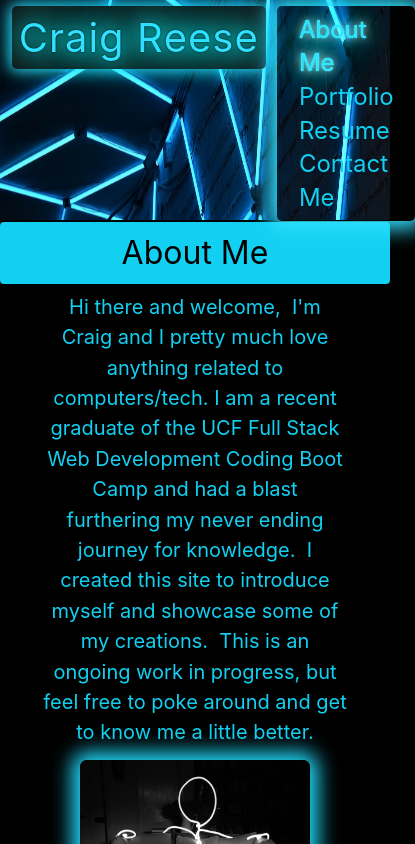
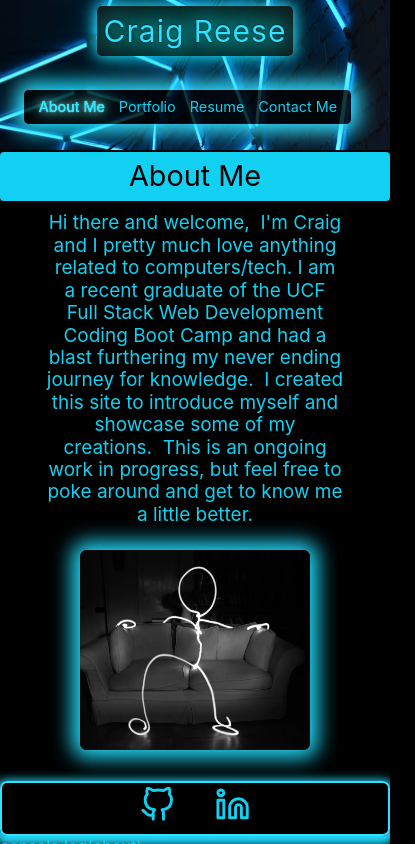
Before and after one commit to Stickkman/StickkmansReactPortfolio20, a React (Create React App) app: page / in a window 390 px wide. Shown: the top 844 px of the page, 415 px wide, since content can reach past the window. Built offline with nearby package versions, Linux system fonts and the light colour scheme.

Commit message:
added mediaQueries for navbar, page titles, about text and footer

```diff
--- a/src/style/About.css
+++ b/src/style/About.css
@@ -67,3 +67,21 @@ h1 {
     80% {opacity: 0; filter: brightness(1);}
     100% {opacity: 1; filter: brightness(0.5);}
 }
+
+/* media queries for smallest screen*/
+
+@media screen and (max-width: 425px) {
+
+    .aboutText {
+
+        line-height: 1.4rem;
+        font-size: 19px;
+        padding: 3% 2% 6%;
+
+    }
+
+    .profilePic {
+
+        margin-bottom: 5%;
+    }
+}
--- a/src/style/Contact.css
+++ b/src/style/Contact.css
@@ -61,8 +61,11 @@ label {
 }
 
 @media (200px <= width <=950px) {
+
     .nameEmailInline {
+
         gap: 1rem;
+
     }
 }
 
--- a/src/style/Footer.css
+++ b/src/style/Footer.css
@@ -33,3 +33,14 @@
       opacity: 1;
     }
   }
+
+  /* media queries smallest screen*/
+@media screen and (max-width: 425px) {
+
+  .footerIcons {
+
+    font-size: 2.2rem;
+    margin: 0 20px;
+
+  }
+}
--- a/src/style/Header.css
+++ b/src/style/Header.css
@@ -122,3 +122,87 @@ img {
     animation-delay: 0.2s;
   }
  */
+
+ /*--------- media queries -----------*/
+
+/* medium screens */
+ @media screen and (min-width: 520px) and (max-width: 890px) {
+
+   header {
+
+    display: flex;
+    flex-direction: column;
+    justify-items: center;
+
+    align-items: center;
+
+
+   }
+
+   img {
+    height: 200px;
+   }
+
+   .myName {
+    margin-left: 0vw;
+   }
+ }
+
+
+ /* small screens */
+ @media screen and (min-width: 426px) and (max-width: 519px) {
+
+  .myName {
+
+    font-size: 35px;
+    margin-left: 0vw;
+
+  }
+
+  header {
+
+    display: flex;
+    flex-direction: column;
+    justify-items: center;
+    align-items: center;
+
+   }
+
+   img {
+
+    height: 175px;
+
+   }
+}
+
+  /* smallest screens */
+ @media screen and (max-width: 425px) {
+
+  .myName {
+    font-size: 30px;
+    margin-left: 0vw;
+  }
+
+  header {
+
+    display: flex;
+    flex-direction: column;
+    justify-items: center;
+    align-items: center;
+
+   }
+
+   img {
+
+    height: 150px;
+
+   }
+
+   h1 {
+
+    padding: 10px;
+    font-size: 1.8rem;
+
+   }
+
+}
--- a/src/style/Navbar.css
+++ b/src/style/Navbar.css
@@ -3,7 +3,7 @@
 /* COLOR VARIABLES */
 :root {
     --black: #131516;
-
+    --blackOpacity: rgba(0, 0, 0, 0.78);
     --neonblue: #12d0f1;
     --brightNeonBlue: #32e0ff;
 }
@@ -71,12 +71,6 @@ nav a:hover {
 /* glow effect for active nav item */
 color: var(--brightNeonBlue);
 text-shadow:
-/* 0 0 2px #000,
-0 0 5px #ffffff00,
-0 0 10px #ffffff00,
-0 0 20px #0ff,
-0 0 40px #0ff,
-0 0 50px #0ff; */
 
 0 0 2px #00ffffff,
 0 0 0px #ffffff,
@@ -93,3 +87,94 @@ text-shadow:
 .navInactive {
 /* inactive style here */
 }
+
+/* -------------media queries----------- */
+
+/* medium screens */
+@media screen and (min-width: 520px) and (max-width: 890px) {
+    .navContainer {
+        display: flex;
+        flex-direction: row;
+        margin-left: -15px;
+        justify-content: center;
+        top: 12%;
+        background-color: var(--blackOpacity);
+
+
+
+
+    }
+        .navContainer ul {
+            display: flex;
+            /* padding-left: 5px; */
+            /* justify-content: space-around; */
+            /* align-content: space-around; */
+
+        }
+
+        nav li {
+            /* display:flex; flex-direction: row; */
+            font-size: 1.5em;
+            /* justify-content: space-around;     */
+        }
+
+        nav a {
+
+        }
+
+
+    }
+
+
+    /* small screens */
+    @media screen and (min-width: 426px) and (max-width: 519px) {
+
+        .navContainer {
+            display: flex;
+            flex-direction: row;
+            margin-left: -15px;
+            justify-content: center;
+            top: 11%;
+            background-color: var(--blackOpacity);
+        }
+
+        .navContainer ul {
+            display: flex;
+            /* padding-left: 0px; */
+        }
+
+        nav li {
+            font-size: 1.2em;
+        }
+    }
+
+
+/* smallest screens */
+
+@media screen and (max-width:425px) {
+
+    .navContainer {
+
+        display: flex;
+        flex-direction: row;
+        margin-left: -15px;
+        justify-content: center;
+        top: 10%;
+        background-color: var(--blackOpacity);
+        padding-left: 0px;
+        padding-right: 0px;
+
+    }
+
+    .navContainer ul {
+
+        display: flex;
+
+    }
+
+    nav li {
+
+        font-size: 0.9em;
+
+    }
+}
```
